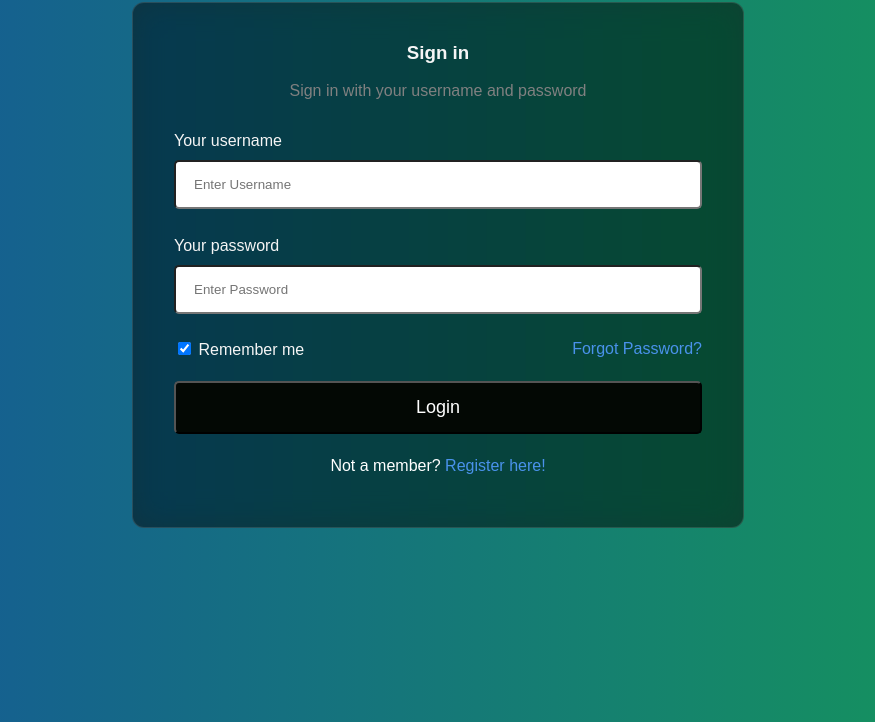
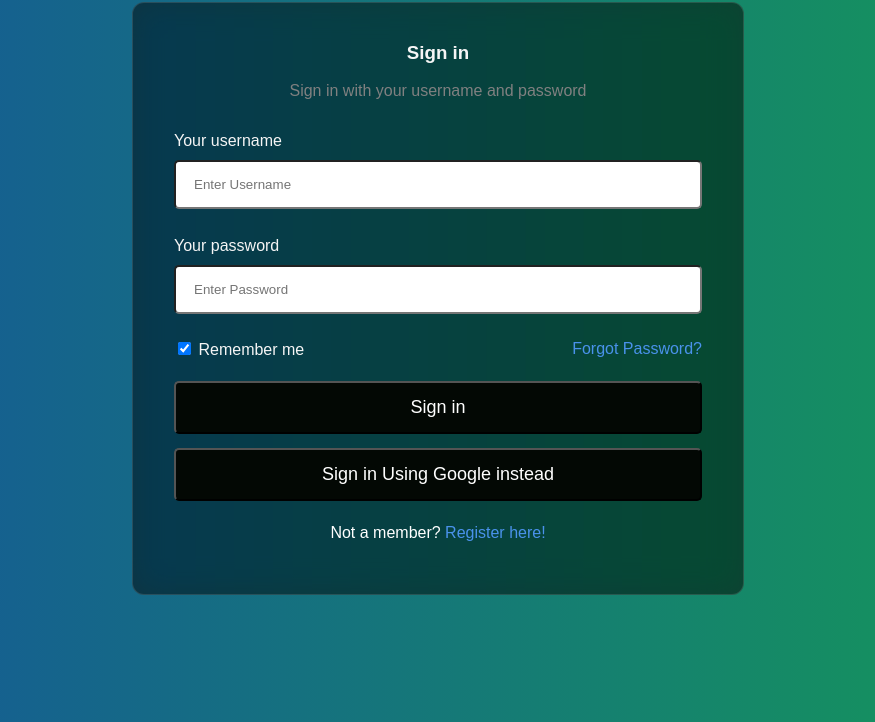
Before and after one commit to Plutonium564/Study-Bloccs, a plain HTML site: page frontend/logindredentials.html in a window 1280 px wide. Shown: the part 78-800 px from the top of the page, without its empty margins (202-1077 px from the left). Drawn offline with Linux system fonts and the light colour scheme.

Commit message:
Update logindredentials.html

```diff
--- a/frontend/logindredentials.html
+++ b/frontend/logindredentials.html
@@ -1,5 +1,6 @@
 <!DOCTYPE html>
 <html lang="en">
+
 <head>
   <meta charset="UTF-8" />
   <meta http-equiv="X-UA-Compatible" content="IE=edge" />
@@ -8,6 +9,7 @@
 
   <title>Login page in HTML</title>
 </head>
+
 <body>
   <h1>Sign into Study Bloccs</h1>
   <form action="">
@@ -21,23 +23,13 @@
     <div class="mainContainer">
       <!-- Username -->
       <label for="username">Your username</label>
-        <input
-          type="text"
-          placeholder="Enter Username"
-          name="username"
-          required
-        />
+      <input type="text" placeholder="Enter Username" name="username" required />
 
       <br /><br />
 
       <!-- Password -->
       <label for="pswrd">Your password</label>
-        <input
-          type="password"
-          placeholder="Enter Password"
-          name="pswrd"
-          required
-        />
+      <input type="password" placeholder="Enter Password" name="pswrd" required />
 
       <!-- sub container for the checkbox and forgot password link -->
       <div class="subcontainer">
@@ -49,11 +41,14 @@
       </div>
 
       <!-- Submit button -->
-        <button type="submit">Login</button>
+      <button type="submit">Sign in</button>
+      <!-- Submit button -->
+      <button type="submit">Sign in Using Google instead</button>
 
       <!-- Sign up link -->
       <p class="register">Not a member? <a href="#">Register here!</a></p>
     </div>
   </form>
 </body>
+
 </html>
```
Lines whose indentation alone changed are shown as unchanged.
